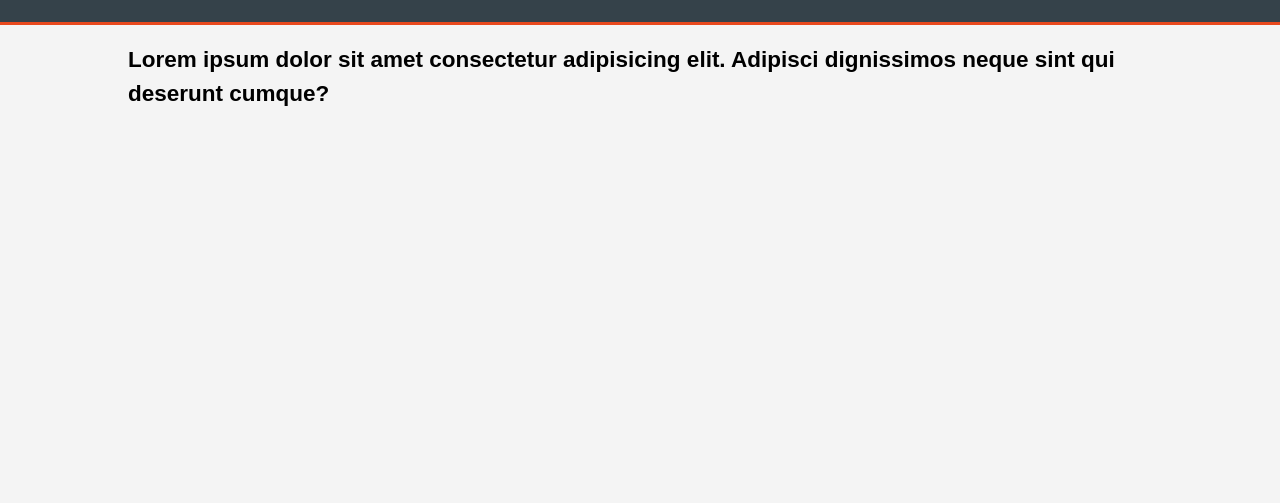
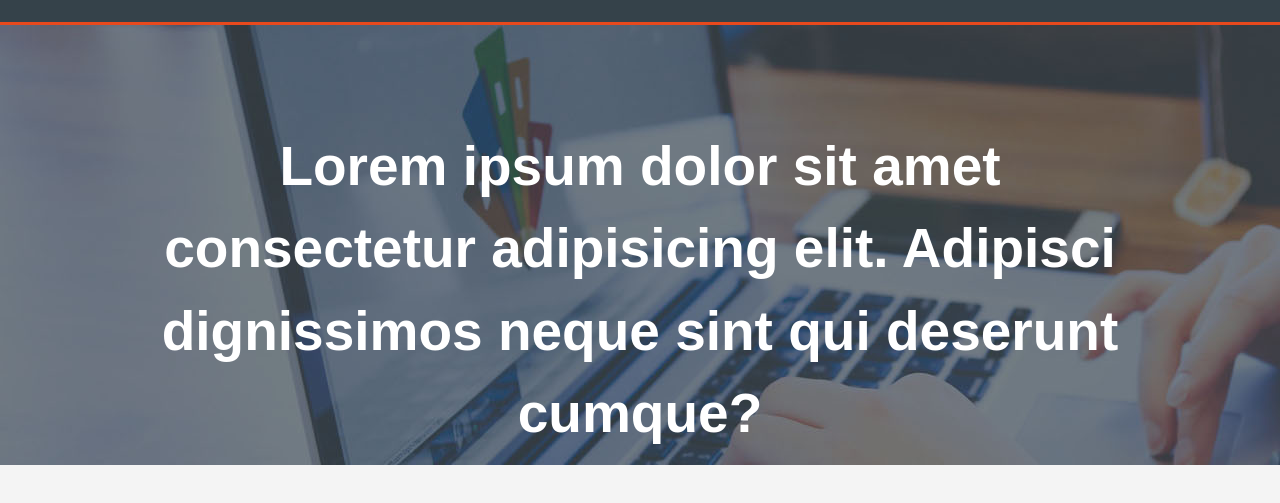
Before and after one commit to Eltayeb-Elgaali/acme-web-design, a plain HTML site: page index.html in a window 1280 px wide. Shown: the part 101-604 px from the top of the page. Drawn offline with Linux system fonts and the light colour scheme.

Commit message:
showcase-styling

```diff
--- a/css/style.css
+++ b/css/style.css
@@ -64,3 +64,21 @@ header a:hover{
     color: #cccccc;
     font-weight: bold;
 }
+
+/* Showcase */
+#showcase{
+    min-height: 400px;
+    background: url(../img/showcase.jpg) no-repeat 0 -400px;
+    text-align: center;
+    color: #ffffff;
+}
+
+#showcase h1{
+    margin-top: 100px;
+    font-size: 55px;
+    margin-bottom: 10px;
+}
+
+#showcase p{
+    font-size: 20px;
+}
```
